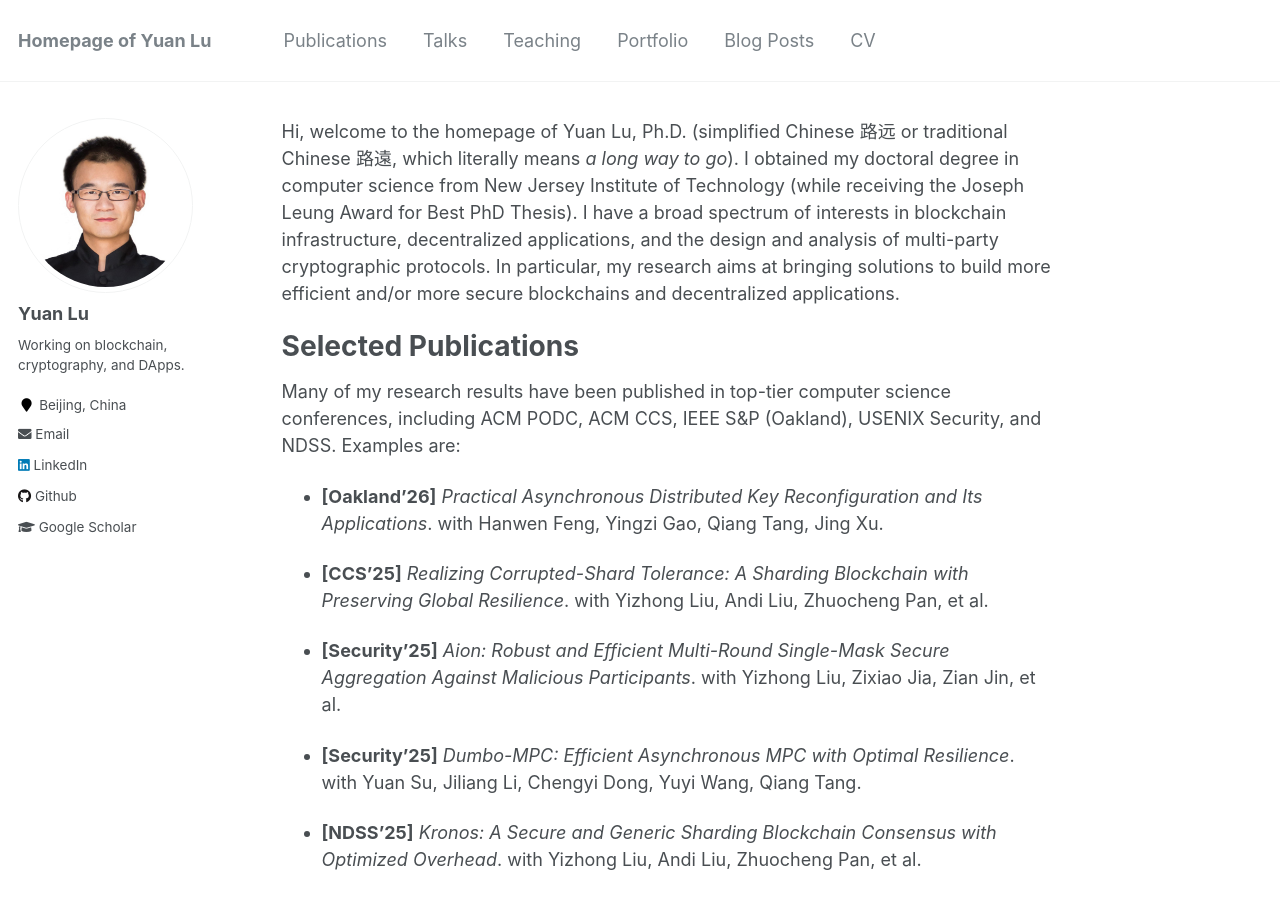
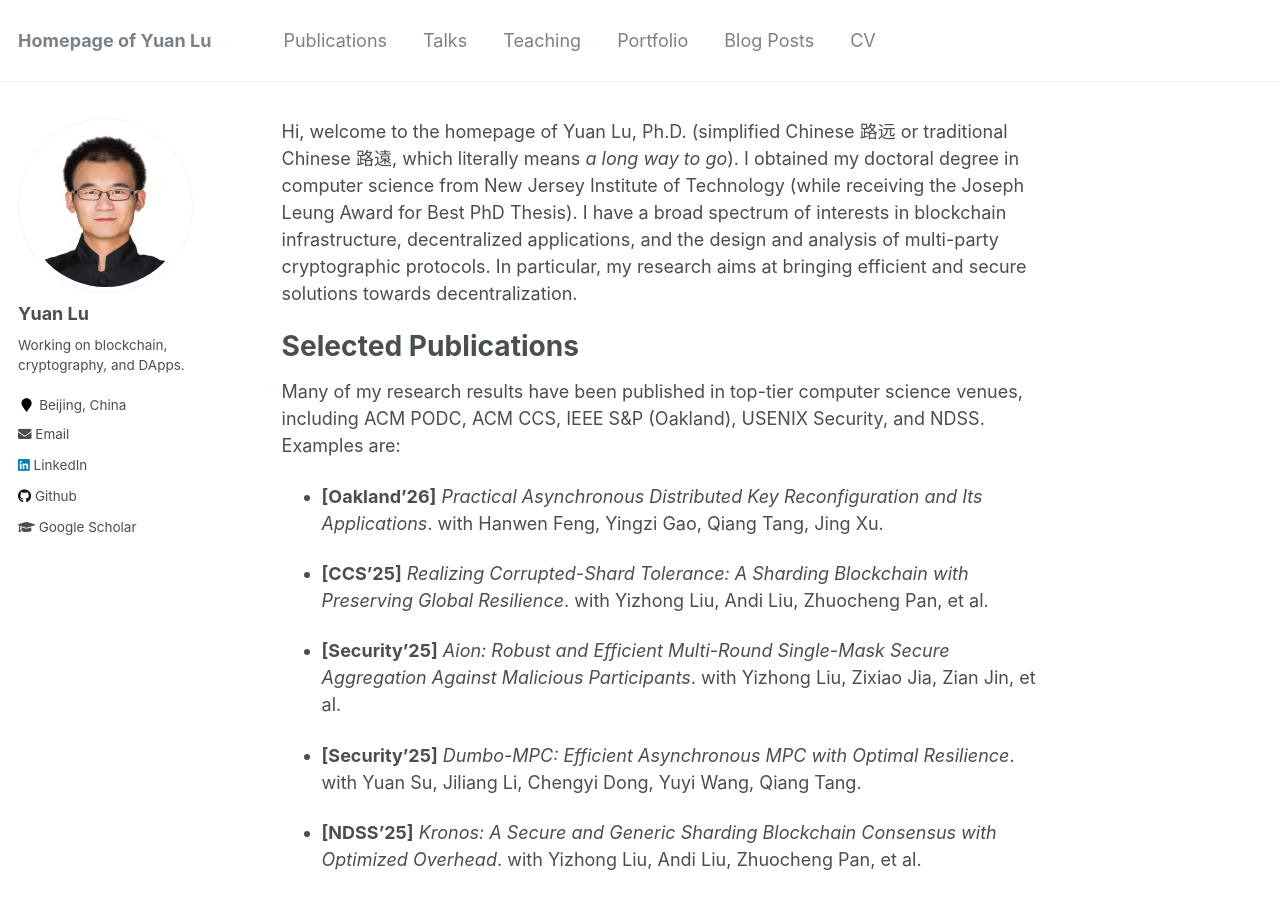
Before and after one commit to yylluu/yylluu.github.io, a Jekyll site: the page built from _pages/about.md, in a window 1280 px wide and 900 px high. Built offline with Jekyll 4.4.1, drawn with Linux system fonts in a browser that asks for light colours.

Commit message:
Update about.md

```diff
--- a/_pages/about.md
+++ b/_pages/about.md
@@ -7,7 +7,7 @@ redirect_from:
   - /about.html
 ---
 
-Hi, welcome to the homepage of Yuan Lu, Ph.D. (simplified Chinese 路远 or traditional Chinese 路遠, which literally means *a long way to go*). I obtained my doctoral degree in computer science from New Jersey Institute of Technology (while receiving the Joseph Leung Award for Best PhD Thesis). I have a broad spectrum of interests in blockchain infrastructure, decentralized applications, and the design and analysis of multi-party cryptographic protocols. In particular, my research aims at bringing solutions to build more efficient and/or more secure blockchains and decentralized applications.
+Hi, welcome to the homepage of Yuan Lu, Ph.D. (simplified Chinese 路远 or traditional Chinese 路遠, which literally means *a long way to go*). I obtained my doctoral degree in computer science from New Jersey Institute of Technology (while receiving the Joseph Leung Award for Best PhD Thesis). I have a broad spectrum of interests in blockchain infrastructure, decentralized applications, and the design and analysis of multi-party cryptographic protocols. In particular, my research aims at bringing efficient and secure solutions towards decentralization.
 
 
 
@@ -16,7 +16,7 @@ Hi, welcome to the homepage of Yuan Lu, Ph.D. (simplified Chinese 路远 or trad
 Selected Publications
 ======
 
-Many of my research results have been published in top-tier computer science conferences, including ACM PODC, ACM CCS, IEEE S&P (Oakland), USENIX Security, and NDSS. Examples are:
+Many of my research results have been published in top-tier computer science venues, including ACM PODC, ACM CCS, IEEE S&P (Oakland), USENIX Security, and NDSS. Examples are:
 
 
 - **[Oakland’26]** *Practical Asynchronous Distributed Key Reconfiguration and Its Applications*. with Hanwen Feng, Yingzi Gao, Qiang Tang, Jing Xu.
```
